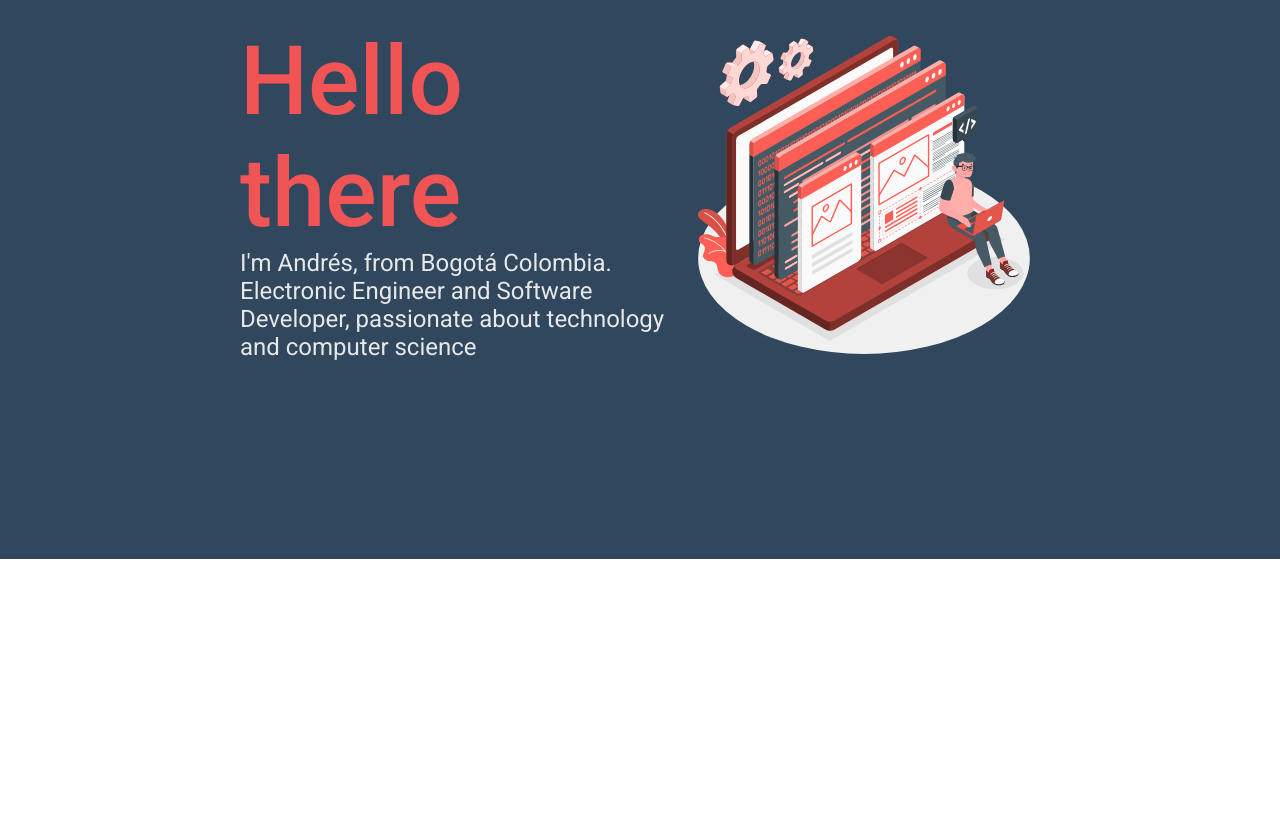
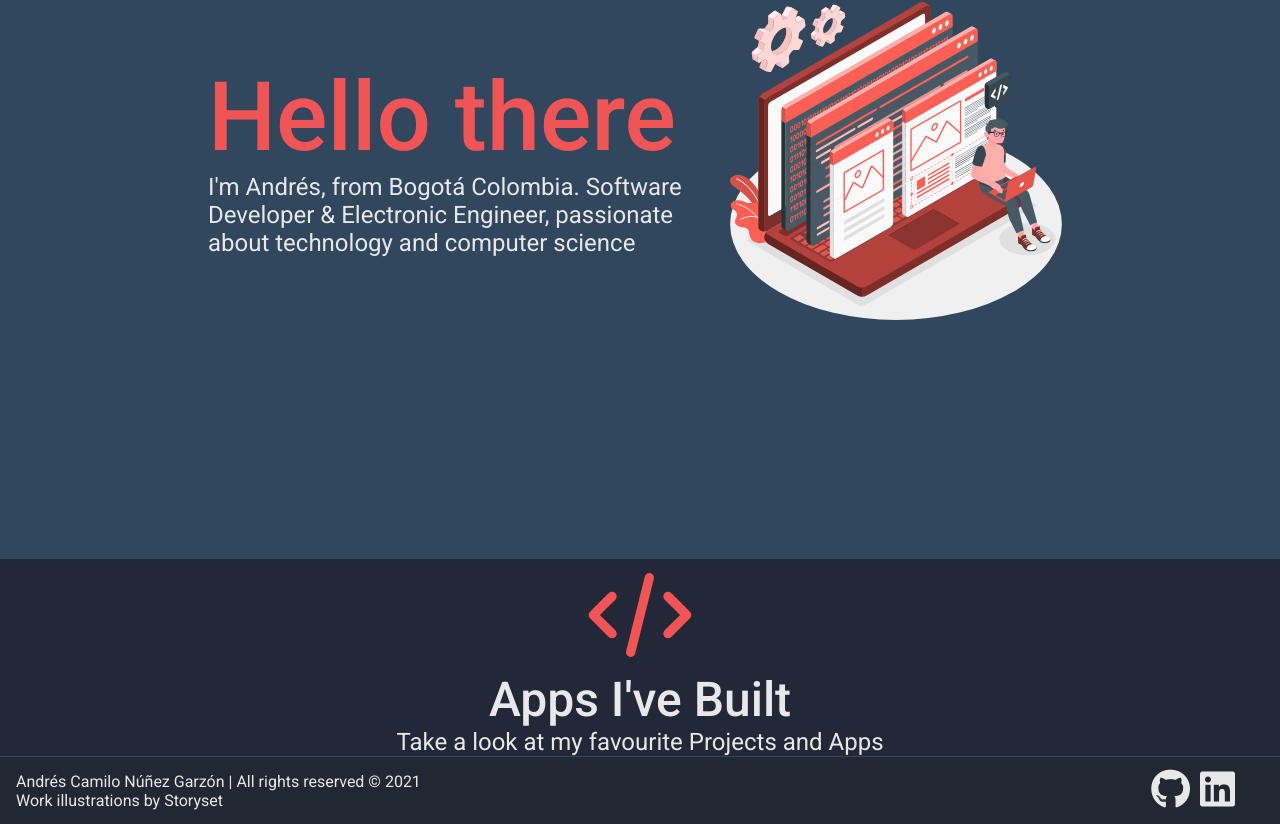
Before and after one commit to AndresNunezG/AndresNunezG.github.io, a React (Create React App) app: page / in a window 1280 px wide. Shown: the part 241-1065 px from the top of the page. Before the commit the page ends 800 px from the top, so only its background shows below. Built offline with nearby package versions, Linux system fonts and the light colour scheme.

Commit message:
Footer included and completed Project section header completed

```diff
--- a/public/index.html
+++ b/public/index.html
@@ -3,7 +3,6 @@
   <head>
     <meta charset="utf-8" />
     <meta name="viewport" content="width=device-width, initial-scale=1" />
-    <meta name="theme-color" content="#000000" />
     <meta
       name="description"
       content="Andres Nunez Web created using ReactJS"
@@ -11,6 +10,7 @@
     <link rel="preconnect" href="https://fonts.googleapis.com">
     <link rel="preconnect" href="https://fonts.gstatic.com" crossorigin>
     <link href="https://fonts.googleapis.com/css2?family=Roboto:wght@300;400;500&display=swap" rel="stylesheet">
+    <script src="https://kit.fontawesome.com/4e60f4dbe8.js" crossorigin="anonymous"></script>
     <title>Andr&eacute;s N&uacute;ñez</title>
   </head>
   <body>
--- a/src/App.css
+++ b/src/App.css
@@ -6,16 +6,18 @@
 }
 
 .light {
-    --main-bg-color: #BDD5EA;
-    --submain-bg-color: #F7F7F0;
+    --header-bg-color: #BDD5EA;
+    --main-bg-color: #F7F7F0;
+    --submain-bg-color: #BDD5DF;
     --main-fg-color: #495867;
     --submain-fg-color: #577399;
     --hover-color: #FE5F55;
 }
 
 .dark {
-    --main-bg-color: #222831;
-    --submain-bg-color: #30475E;
+    --header-bg-color: #222831;
+    --main-bg-color: #30475E;
+    --submain-bg-color: #222838;
     --main-fg-color: #E8E8E8;
     --submain-fg-color: #E8E8E8;
     --hover-color: #F05454;
--- /dev/null
+++ b/src/components/Footer.jsx
@@ -0,0 +1,28 @@
+import React from 'react';
+
+import { footerData } from '../data';
+import './styles/Footer.css'
+
+export default function Footer (props) {
+    const data = footerData[props.language]
+    return (
+        <section id="Footer">
+            <div className="Footer__container">
+                <div className="Footer__left">
+                    <p>{data.rights}</p>
+                    <a href="https://storyset.com/work">
+                        Work illustrations by Storyset
+                    </a>
+                </div>
+                <div className="Footer__right">
+                    <a href="https://github.com/AndresNunezG" target="_blank">
+                        <i className="fab fa-github"></i>
+                    </a>
+                    <a href="https://www.linkedin.com/in/andresnunezg/" target="_blank">
+                        <i className="fab fa-linkedin"></i>
+                    </a>
+                </div>
+            </div>
+        </section>
+    )
+}
--- a/src/components/Navbar.jsx
+++ b/src/components/Navbar.jsx
@@ -23,7 +23,7 @@ export default function Navbar (props) {
                 <div className="Navbar__right">
                     <button onClick={props.onClickLeng} className="Leng__button" type="button">
                         <h3>
-                            {props.language ? "ES" : "EN"}
+                            {props.language ? "EN" : "ES"}
                         </h3>
                     </button>
                     <button onClick={props.onClickTheme} className="Theme__button" type="button">
--- /dev/null
+++ b/src/components/Projects.jsx
@@ -0,0 +1,19 @@
+import React from 'react';
+
+import { projectsHeader, projectsData } from '../data';
+import { CodeIcon } from '@heroicons/react/outline';
+import './styles/Projects.css'
+
+export default function Projects (props) {
+    const dataHeader = projectsHeader[props.language]
+    const data = projectsData[props.language]
+    return (
+        <section id="projects">
+            <div className="Projects__title">
+                <CodeIcon className="Icon__projects"/>
+                <h1 className="Main__title">{dataHeader.title}</h1>
+                <p className="Subtitle__title">{dataHeader.content}</p>
+            </div>
+        </section>
+    )
+}
--- a/src/components/styles/About.css
+++ b/src/components/styles/About.css
@@ -1,15 +1,15 @@
 #about {
-    background: var(--submain-bg-color);
+    background: var(--main-bg-color);
     color: var(--main-fg-color);
     width: 100%;
-    height: 91.5vh;
+    height: 100vh;
     display: flex;
     justify-content: center;
     align-items: center;
 }
 
 .About__text {
-    width: 35%;
+    width: 40%;
 }
 
 .About__title {
--- /dev/null
+++ b/src/components/styles/Footer.css
@@ -0,0 +1,43 @@
+#Footer {
+    width: 100%;
+    height: 8.5vh;
+    background-color: var(--header-bg-color);
+    color: var(--main-fg-color);
+    border-top: solid 1px var(--main-bg-color);
+}
+
+.Footer__container {
+    width: 100%;
+    height: 100%;
+    display: flex;
+    justify-content: space-between;
+}
+
+.Footer__left {
+    display: flex;
+    flex-direction: column;
+    justify-content: center;
+    margin: 0 1em;
+}
+
+.Footer__left a, .Footer__right a {
+    color: var(--main-fg-color);
+    text-decoration: none;
+    transition: 200ms ease;
+}
+
+.Footer__right {
+    display: flex;
+    align-items: center;
+    font-size: 40px;
+    margin: 0 1em;
+}
+
+.Footer__container i {
+    padding: 0 5px;
+    transition: 200ms ease;
+}
+
+.Footer__right i:hover, .Footer__left a:hover {
+    color: var(--hover-color);
+}
--- a/src/components/styles/Navbar.css
+++ b/src/components/styles/Navbar.css
@@ -2,11 +2,13 @@
     margin: 0;
     width: 100%;
     height: 8.5vh;
-    position: sticky;
-    background-color: var(--main-bg-color);
+    position: fixed;
+    top: 0;
+    background-color: var(--header-bg-color);
     display: flex;
     align-items: center;
     color: var(--main-fg-color);
+    border-bottom: solid 1px var(--main-bg-color);
 }
 
 .Navbar__name {
--- /dev/null
+++ b/src/components/styles/Projects.css
@@ -0,0 +1,31 @@
+#projects {
+    width: 100%;
+    background: var(--submain-bg-color);
+}
+
+.Projects__title {
+    width: 100%;
+    display: flex;
+    flex-direction: column;
+
+    align-items: center;
+}
+
+.Icon__projects {
+    width: 7em;
+    color: var(--hover-color);
+}
+
+.Main__title,
+.Subtitle__title {
+    color: var(--main-fg-color);
+}
+
+.Main__title {
+    font-weight: 500;
+    font-size: 3em;
+}
+
+.Subtitle__title {
+    font-size: 1.5em;
+}
--- a/src/data.js
+++ b/src/data.js
@@ -16,10 +16,57 @@ export const navbarData = [
 export const aboutData = [
     {
         title: "Hello there",
-        content: "I'm Andrés, from Bogotá Colombia. Electronic Engineer and Software Developer, passionate about technology and computer science",
+        content: "I'm Andrés, from Bogotá Colombia. Software Developer & Electronic Engineer, passionate about technology and computer science",
     },
     {
         title: "Hola!",
-        content: "Soy Andrés, de Bogotá Colombia. Ingeniero electrónico y desarrollador de software, apasionado por la tecnología y el computer science"
-    }
+        content: "Soy Andrés, de Bogotá Colombia. Desarrollador de Software e Ingeniero electrónico, apasionado por la tecnología y el computer science"
+    },
 ];
+
+export const projectsHeader = [
+    {
+        title: "Apps I've Built",
+        content: "Take a look at my favourite Projects and Apps"
+    },
+    {
+        title: "Proyectos",
+        content: "Echa un vistazo a mis proyectos favoritos"
+    },
+]
+
+export const projectsData = [
+    [
+        {
+            title: "Badge System",
+            subtitle: "CRUD Badge management",
+            link: "https://github.com/AndresNunezG/BadgesSystem",
+        },
+        {
+            title: "VideoTube",
+            subtitle: "Video platform simulator with the Rick & Morty API",
+            link: "https://github.com/AndresNunezG/VideoTube",
+        },
+    ],
+    [
+        {
+            title: "Sistema de Insignias",
+            subtitle: "Aplicación CRUD de insignias",
+            link: "https://github.com/AndresNunezG/BadgesSystem",
+        },
+        {
+            title: "VideoTube",
+            subtitle: "Clon de plataforma streaming",
+            link: "https://github.com/AndresNunezG/VideoTube",
+        },
+    ],
+]
+
+export const footerData = [
+    {
+        rights: "Andrés Camilo Núñez Garzón | All rights reserved © 2021",
+    },
+    {
+        rights: "Andrés Camilo Núñez Garzón | Todos los derechos reservados © 2021",
+    },
+]
--- a/src/pages/Home.jsx
+++ b/src/pages/Home.jsx
@@ -3,6 +3,8 @@ import useTheme from '../hooks/useTheme';
 
 import Navbar from '../components/Navbar'
 import About from '../components/About';
+import Projects from '../components/Projects';
+import Footer from '../components/Footer';
 
 export default function Home () {
     const [language, handleClickLeng] = useLanguage();
@@ -14,9 +16,9 @@ export default function Home () {
              onClickLeng={handleClickLeng}
              onClickTheme={handleClickTheme}
             />
-            <About
-             language={language}
-            />
+            <About language={language} />
+            <Projects language={language} />
+            <Footer language={language} />
         </main>
     )
 }
```
